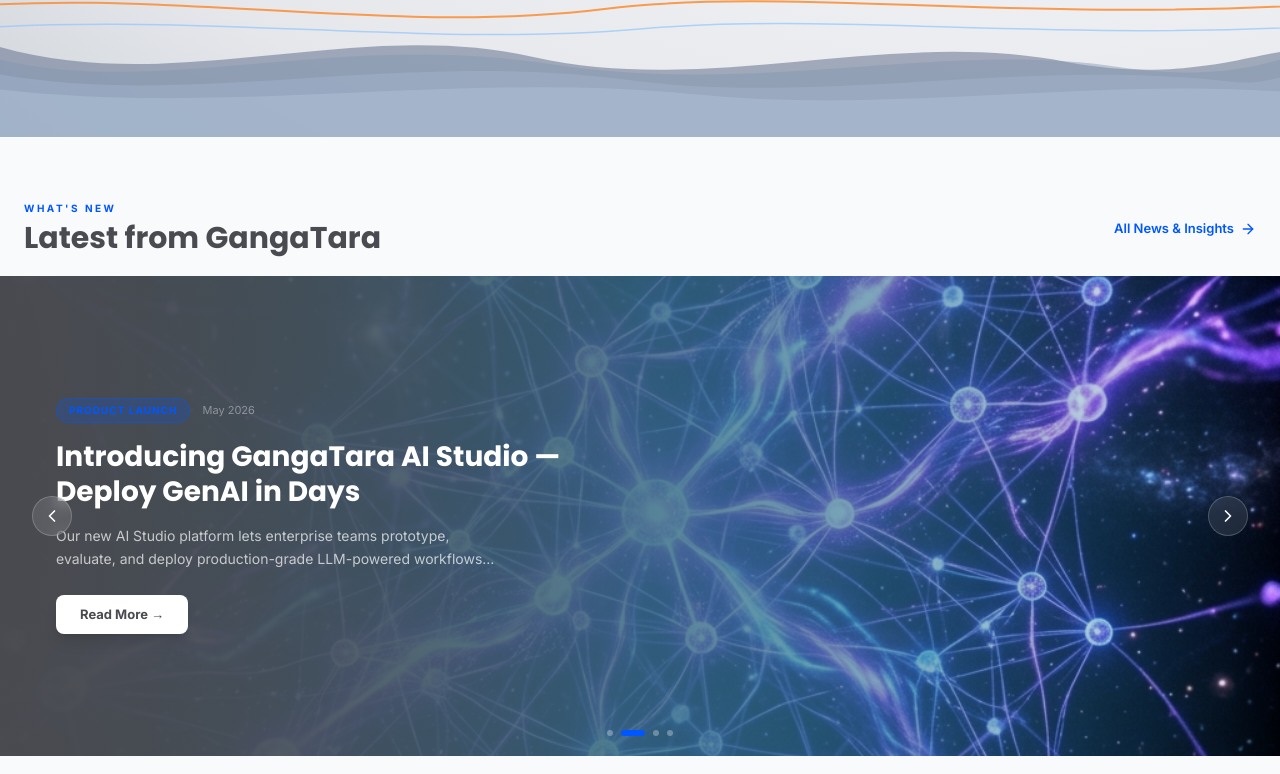
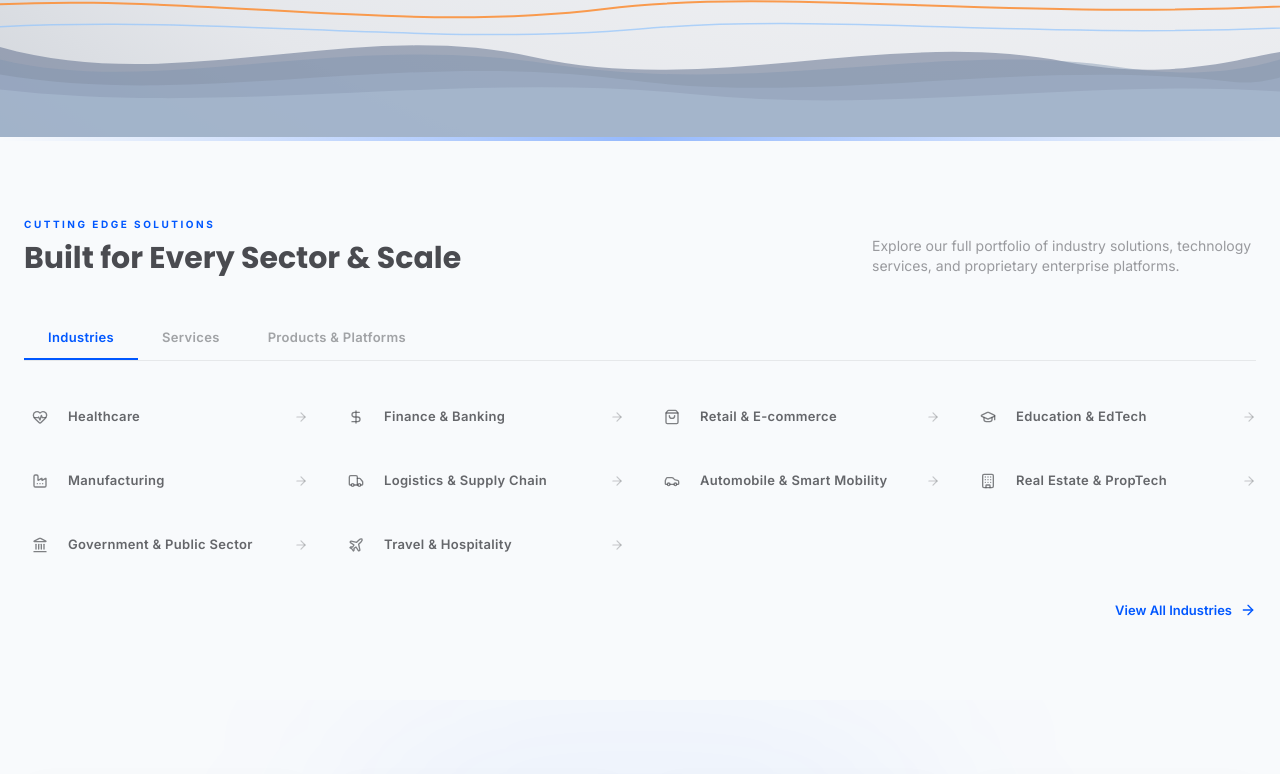
Before and after one commit to Ombaviskar2025/GangaTara-Technologies, a Next.js app: page / in a window 1280 px wide. Shown: the part 1431-2205 px from the top of the page. Built offline with nearby package versions, Linux system fonts and the light colour scheme.

Commit message:
feat: remove WhatsNewCarousel section from homepage

```diff
--- a/src/app/page.tsx
+++ b/src/app/page.tsx
@@ -1,7 +1,6 @@
 import React from 'react';
 import { HeroVideoScroll } from '@/components/sections/HeroVideoScroll';
 import { Hero } from '@/components/sections/Hero';
-import { WhatsNewCarousel } from '@/components/sections/WhatsNewCarousel';
 import { TabbedSolutions } from '@/components/sections/TabbedSolutions';
 import { Statistics } from '@/components/sections/Statistics';
 import { CustomerStoriesCarousel } from '@/components/sections/CustomerStoriesCarousel';
@@ -51,8 +50,6 @@
           backgroundColor: 'var(--background)'
         }}
       >
-        {/* 2. "WHAT'S NEW" CAROUSEL */}
-        <WhatsNewCarousel />
 
         {/* 3. "CUTTING EDGE SOLUTIONS" TABBED SECTION */}
         <TabbedSolutions />
```
